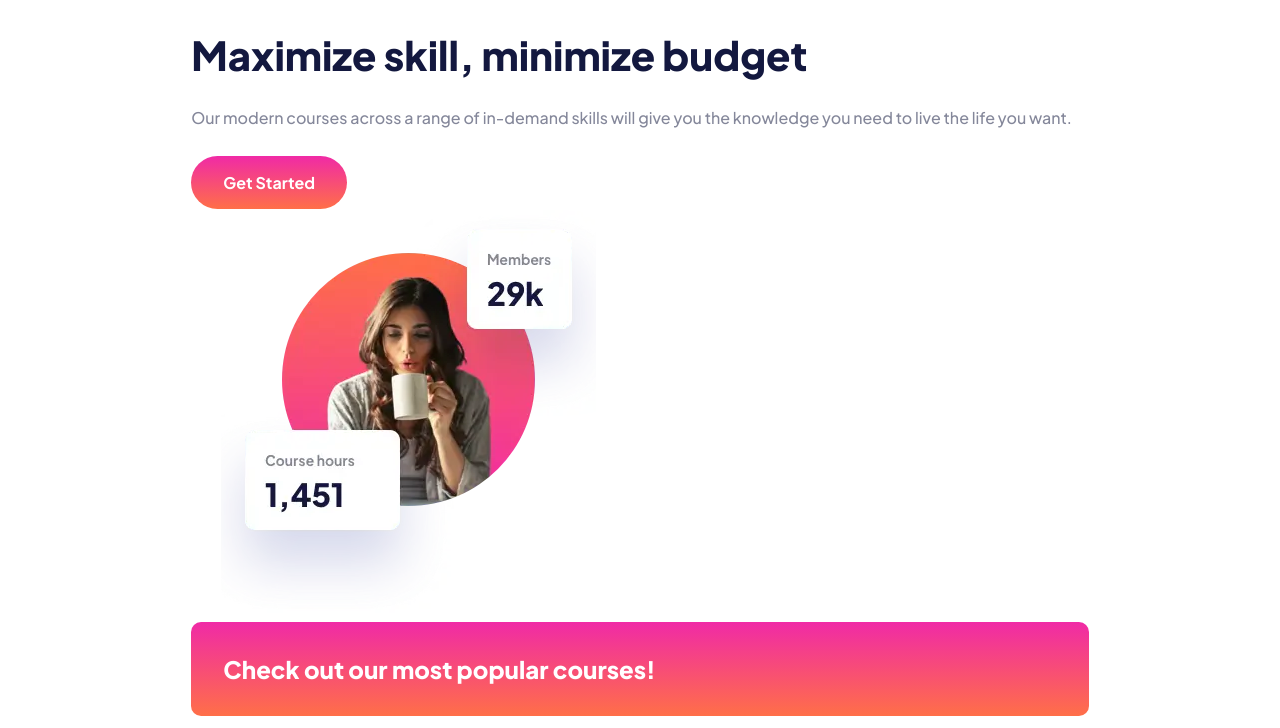
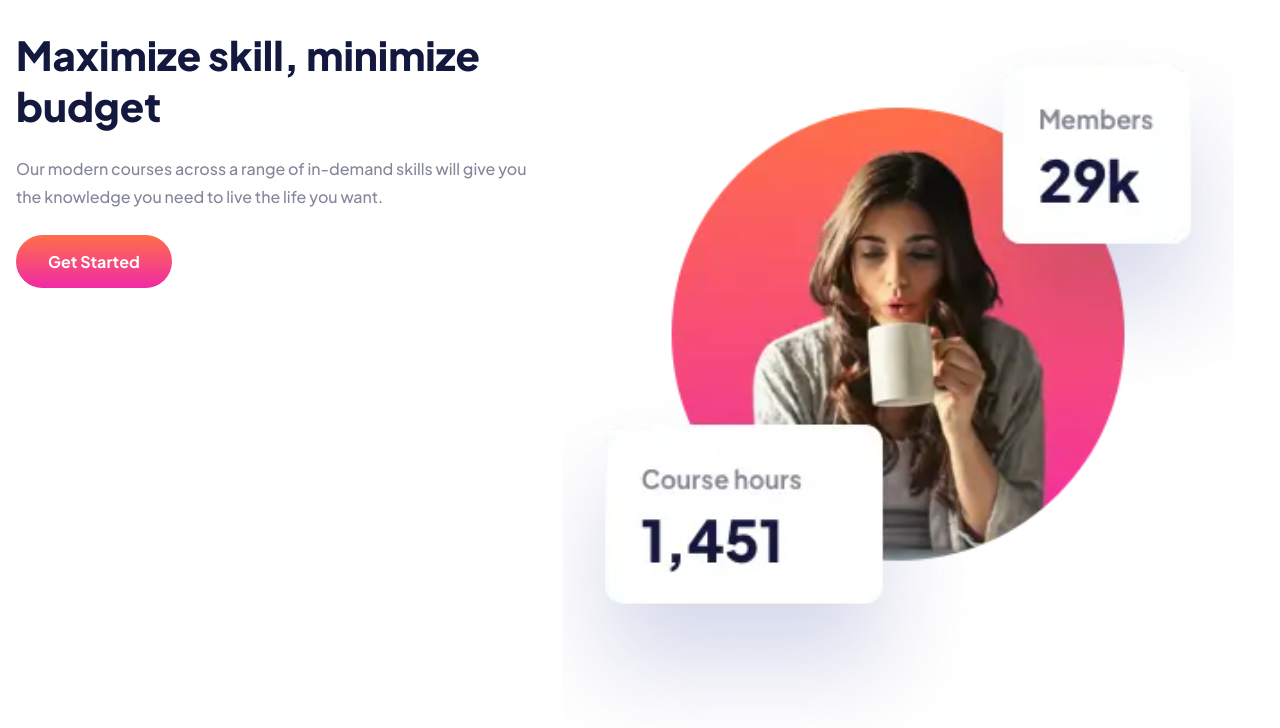
Before and after one commit to PierreFrs/skilled-elearning-landing-page, a plain HTML site: page starter-code/index.html in a window 1280 px wide. Shown: the part 72-800 px from the top of the page. Drawn offline with Linux system fonts and the light colour scheme.

Commit message:
hero image

```diff
--- a/starter-code/index.html
+++ b/starter-code/index.html
@@ -26,9 +26,7 @@
         <a href="#" class="button">Get Started</a>
       </div>
 
-      <div class="hero-container">
-        <img src="./assets/image-hero-mobile.webp" class="hero.mobile" alt="a woman drinking from a cup">
-      </div>
+      <div class="hero-container"></div>
 
     </section>
 
--- a/starter-code/styles.css
+++ b/starter-code/styles.css
@@ -78,11 +78,20 @@ body {
     margin-top: 1.5rem;
 }
 
+.hero-container {
+    width: 100%;
+    aspect-ratio: 1/1;
+    background-image: url(./assets/image-hero-mobile.webp);
+    background-repeat: no-repeat;
+	background-position: center;
+	background-size: cover;
+}
+
 .visual .button {
     margin-top: 1.5rem;
     width: fit-content;
-    background: rgb(240,42,166);
-    background: linear-gradient(180deg, rgba(240,42,166,1) 0%, rgba(255,111,72,1) 100%);
+    background: rgb(255,111,72,1);
+    background: linear-gradient(180deg, rgba(255,111,72,1) 0%, rgba(240,42,166,1) 100%);
 }
 
 .visual .button:hover {
@@ -102,8 +111,8 @@ body {
     font-size: 1.5rem;
     font-weight: 800;
     color: white;
-    background: rgb(240,42,166);
-    background: linear-gradient(180deg, rgba(240,42,166,1) 0%, rgba(255,111,72,1) 100%);
+    background: rgb(255,111,72,1);
+    background: linear-gradient(180deg, rgba(255,111,72,1) 0%, rgba(240,42,166,1) 100%);
     border-radius: 10px;
 }
 
@@ -162,3 +171,27 @@ body {
     background: rgb(126,133,255);
     background: linear-gradient(180deg, rgba(126,133,255,1) 0%, rgba(238,105,189,1) 100%);
 }
+
+
+
+/* media */
+
+@media only screen and (min-width: 276px) {
+    .visual {
+        flex-direction: row;
+    }
+
+    .courses-gallery {
+        flex-direction: row;
+        flex-wrap: wrap;
+    }
+
+    .gallery-container,
+    .gallery-header {
+        max-width: 340px;
+    }
+}
+
+@media only screen and (min-width: 769px) {
+
+}
```
